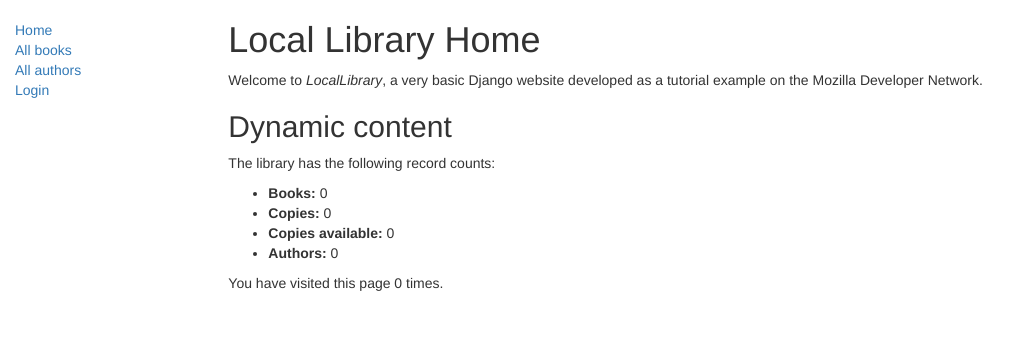
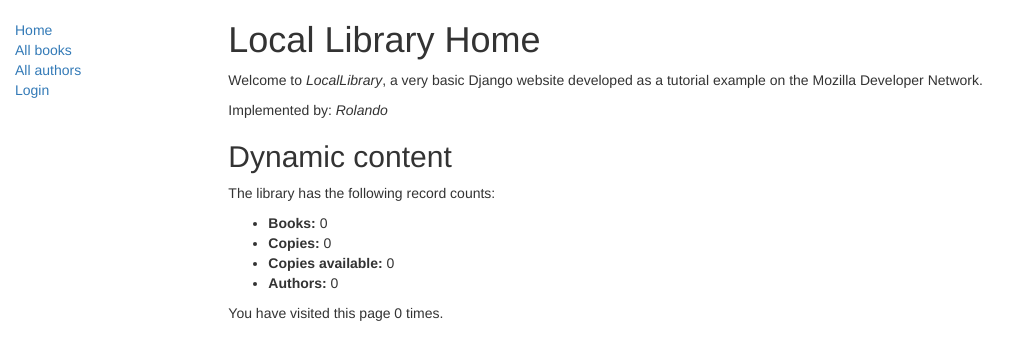
Before and after one commit to rverat/django_local_library, a Django app: page /catalog/ in a window 1280 px wide. Shown: the top 360 px of the page, without its empty margins (0-1030 px from the left). Run offline with Django 4.2, Linux system fonts and the light colour scheme; data that the repository does not hold is empty; some libraries are stand-ins or nearby versions.

Commit message:
Add author implement web page

```diff
--- a/catalog/templates/index.html
+++ b/catalog/templates/index.html
@@ -6,6 +6,7 @@
 <h1>Local Library Home</h1>
 
   <p>Welcome to <em>LocalLibrary</em>, a very basic Django website developed as a tutorial example on the Mozilla Developer Network.</p>
+  <p>Implemented by: <em>Rolando</em></p>
 
 <h2>Dynamic content</h2>
 
```
